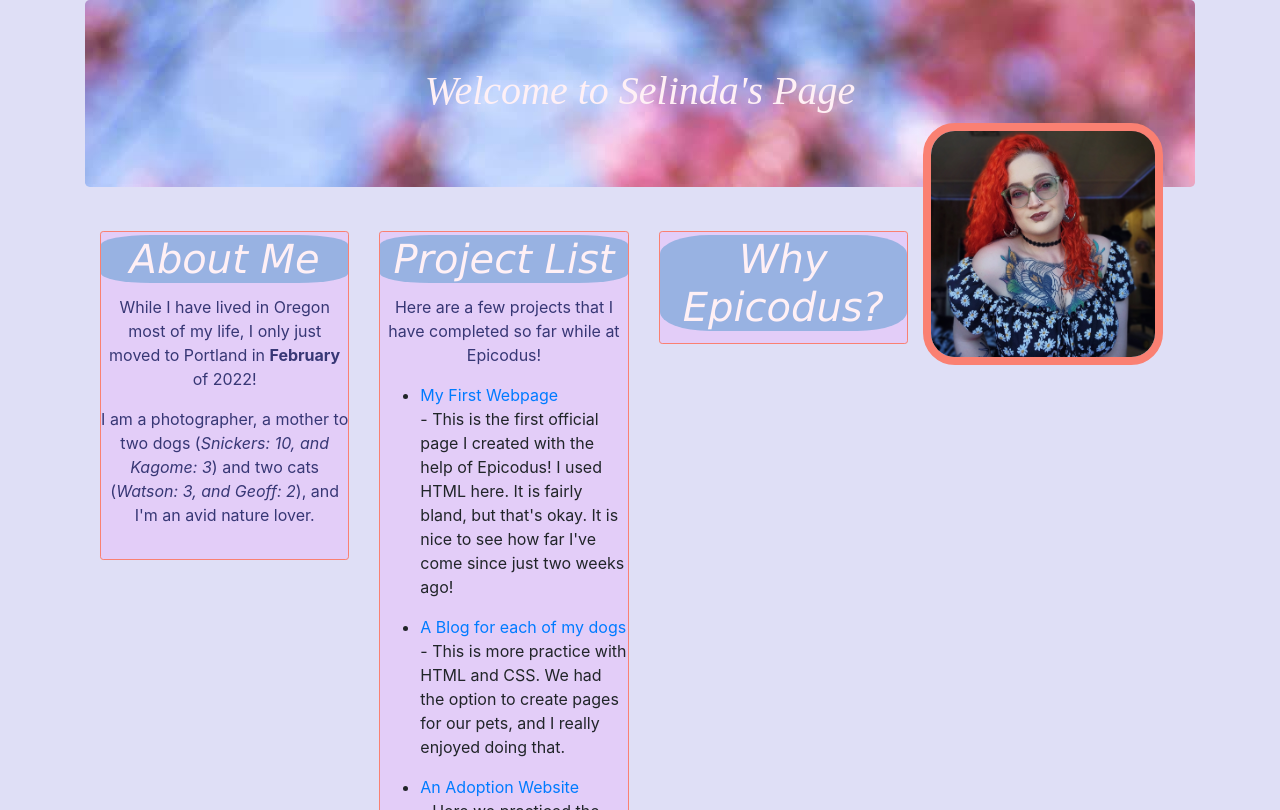
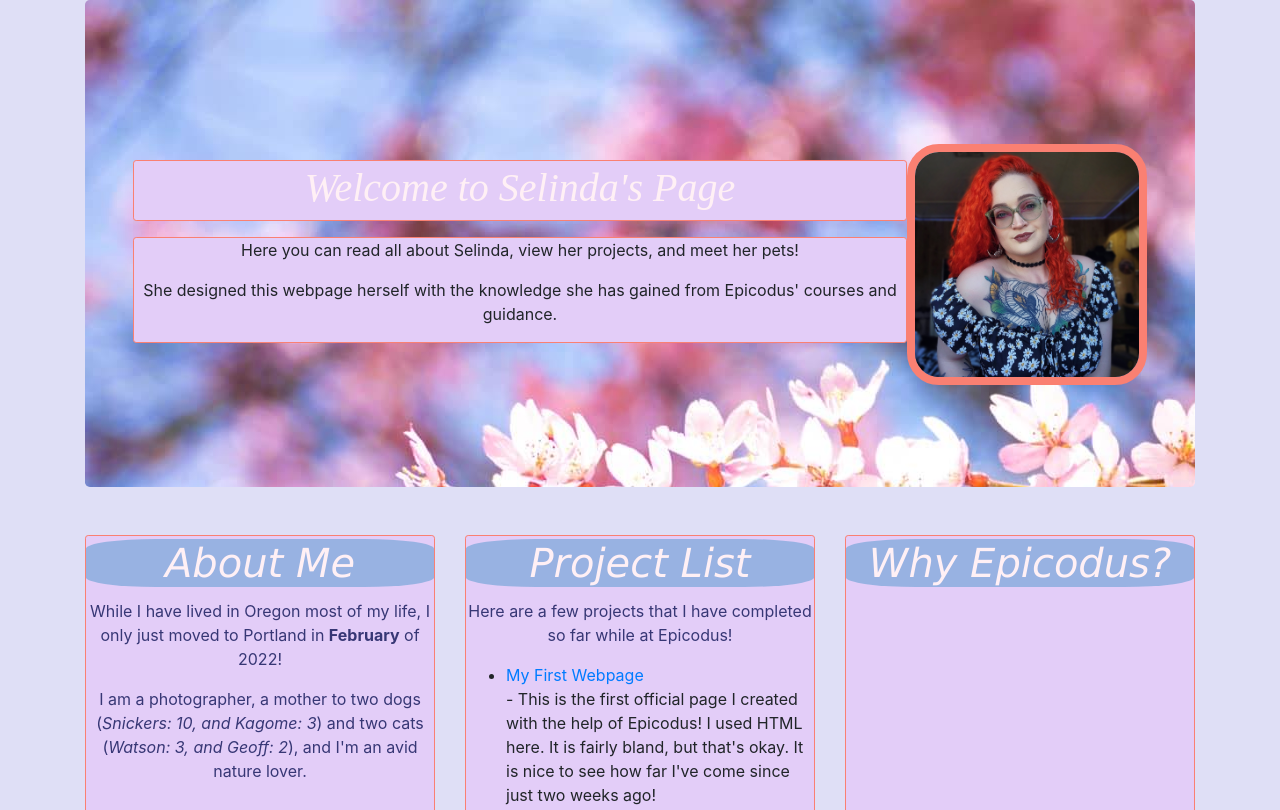
Before and after one commit to selinda-c/independent1, a plain HTML site: page index.html in a window 1280 px wide. Shown: the top 810 px of the page. Drawn offline with Linux system fonts and the light colour scheme.

Commit message:
add boxes to jumbotron and resize cards

```diff
--- a/css/styles.css
+++ b/css/styles.css
@@ -10,7 +10,8 @@ h1 {
   border: .085rem solid salmon;
   border-radius: .2rem;
   background-color: rgb(227, 205, 248);
-  margin-top: .75rem;
+  margin-top: 1rem;
+  height: 100%;
 }
 
 .card img {
@@ -26,6 +27,17 @@ body {
   text-align: center;
 }
 
+.box {
+  display: flex;
+}
+
 .highlight {
   background-color: rgba(255, 255, 0, 0.529);
 }
+
+img {
+  vertical-align: middle;
+  border: .2rem solid salmon;
+  border-radius: 2.0rem;
+  width: 15rem;
+}
--- a/index.html
+++ b/index.html
@@ -8,12 +8,18 @@
 <body>
   <div class="container">
     <div class="jumbotron" style="background-image: url('img/background.jpg")>
-      <h1>Welcome to Selinda's Page</h1>
       <img src="img/pfp.jpg">
+      <div class="card">
+        <h1>Welcome to Selinda's Page</h1>
+      </div>
+      <div class="card">
+        <p>Here you can read all about Selinda, view her projects, and meet her pets!</p>
+        <p>She designed this webpage herself with the knowledge she has gained from Epicodus' courses and guidance.</p>
+      </div>
     </div>
     <div class="row">
       <div class="col-md-4">
-        <div class="card">
+        <div class="card box">
           <h1 class="card-title">About Me</h1>
           <p class="card-text">While I have lived in Oregon most of my life, I only just moved to Portland in <strong>February</strong> of 2022!</p>
           <p class="card-text">I am a photographer, a mother to two dogs (<em>Snickers: 10, and Kagome: 3</em>) and two cats (<em>Watson: 3, and Geoff: 2</em>), and I'm an avid nature lover.</p>
@@ -21,19 +27,19 @@
         </div>
       </div>
       <div class="col-md-4">
-        <div class="card">
+        <div class="card box">
           <h1 class="card-title">Project List</h1>
           <p class="card-text">Here are a few projects that I have completed so far while at Epicodus!</p>
           <ul>
             <li><a href="https://github.com/selinda-c/my-first-webpage">My First Webpage</a></li> <p>- This is the first official page I created with the help of Epicodus! I used HTML here. It is fairly bland, but that's okay. It is nice to see how far I've come since just two weeks ago!</em></p>
             <li><a href="">A Blog for each of my dogs</a></li> <p>- This is more practice with HTML and CSS. We had the option to create pages for our pets, and I really enjoyed doing that. </p>
             <li><a href="">An Adoption Website</a></li> <p>- Here we practiced the box model, and cascading. We learned the relationship between <span class="highlight">parent</span> and <span class="highlight">child</span> elements. Additionally we learned that styles can be inherited by <strong>nesting</strong>!</p>
-            <li><a href="">A Webpage about Vacationing to Bali</a></li>
+            <li><a href="https://github.com/selinda-c/vacation">A Webpage about Vacationing to Bali</a></li>
           </ul>
         </div>
       </div>
       <div class="col-md-4">
-        <div class="card">
+        <div class="card box">
           <h1 class="card-title">Why Epicodus?</h1>
         </div>
       </div>
```
Also changed, not shown: css/bootstrap.css.
